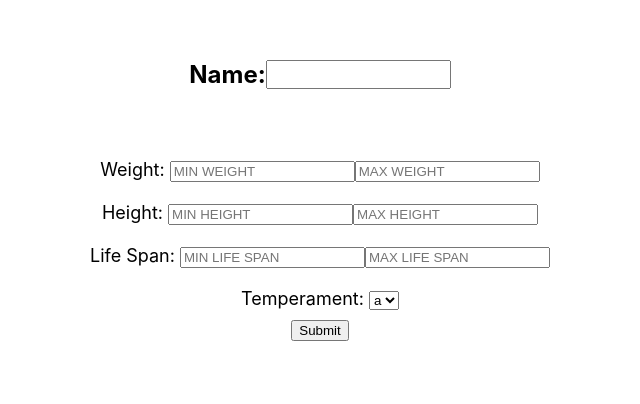
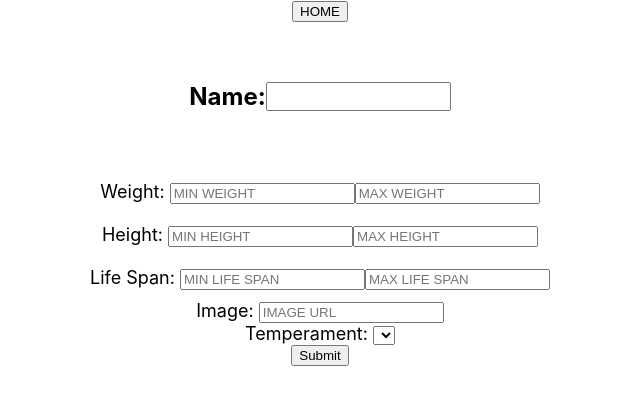
Before and after one commit to SrDevDash/PI-Dogs-main, a React (Create React App) app in the folder client/: page /breed/create in a window 1280 px wide. Shown: the top 404 px of the page, without its empty margins (320-960 px from the left). Built offline with nearby package versions, Linux system fonts and the light colour scheme.

Commit message:
Update CreateBreedForm.jsx

```diff
--- a/client/src/Components/CreateBreedForm/CreateBreedForm.jsx
+++ b/client/src/Components/CreateBreedForm/CreateBreedForm.jsx
@@ -1,8 +1,13 @@
 import React, { useState } from "react";
+import { useDispatch, useSelector } from "react-redux";
+import { useNavigate } from "react-router-dom";
 import "./createBreedForm.module.css";
+import { createBreed } from "../../Redux/Actions/actions";
 
 export default function CreateBreedForm() {
   // Crear estado para guardar toda la información del formulario
+  const navigate = useNavigate();
+  const dispatch = useDispatch();
   const [formData, setFormData] = useState({
     name: "",
     minWeight: "",
@@ -11,25 +16,27 @@ export default function CreateBreedForm() {
     maxHeight: "",
     minLifeSpan: "",
     maxLifeSpan: "",
+    image: "",
 
-    temperament: [],
+    temperaments: [],
   });
 
-  const temperament = ["a", "b"];
+  const temperaments = useSelector((state) => state.temperaments);
+
   // Manejador de eventos para actualizar el estado cuando el usuario ingresa información
   const handleChange = (event) => {
-    const { name, value, options } = event.target;
-    console.log(value);
-    if (name === "temperament") {
+    const { name, value } = event.target;
+
+    setFormData({ ...formData, [name]: value });
+  };
+
+  const handleTemp = (e) => {
+    const { name, value } = e.target;
+
     setFormData({
       ...formData,
-        [name]: Array.from(options)
-          .filter((o) => o.selected)
-          .map((o) => o.value),
+      [name]: [...new Set([...formData.temperaments, value])],
     });
-    } else {
-      setFormData({ ...formData, [name]: value });
-    }
   };
 
   // Manejador de eventos para enviar la información del formulario al servidor
@@ -38,20 +45,24 @@ export default function CreateBreedForm() {
     // add valitatons
 
     // Enviar la información al servidor
-    const { name, temperament } = formData;
+    const { name, temperaments, image } = formData;
 
     const mapData = {
       name,
-      temperament,
+      temperaments,
+      image,
       weight: `${formData.minWeight} - ${formData.maxWeight}`,
       height: `${formData.minHeight} - ${formData.maxHeight}`,
       lifeSpan: `${formData.minLifeSpan} - ${formData.maxLifeSpan}`,
     };
 
     console.log(mapData);
+    dispatch(createBreed(mapData));
   };
 
   return (
+    <div>
+      <button onClick={() => navigate("/home")}>HOME</button>
       <form onSubmit={handleSubmit}>
         <div className="card-info">
           <div>
@@ -116,18 +127,38 @@ export default function CreateBreedForm() {
               onChange={handleChange}
             />
           </p>
-        <p>
+          <div>
+            <label>Image: </label>
+            <input
+              type="text"
+              name="image"
+              placeholder="IMAGE URL"
+              value={formData.image}
+              onChange={handleChange}
+            />
+          </div>
+          <div>
+            <div>
+              {formData.temperaments.map((temp, i) => {
+                return (
+                  <div key={i}>
+                    <p>{temp}</p>
+                  </div>
+                );
+              })}
+            </div>
             <label>Temperament: </label>
-          <select name="temperament" onChange={handleChange}>
-            {temperament.map((temperament, index) => (
-              <option key={index} value={temperament}>
-                {temperament}
+            <select name="temperaments" onChange={handleTemp}>
+              {temperaments.map((temperament, index) => (
+                <option key={index} value={temperament.name}>
+                  {temperament.name}
                 </option>
               ))}
             </select>
-        </p>
+          </div>
           <button type="submit">Submit</button>
         </div>
       </form>
+    </div>
   );
 }
```
Lines whose indentation alone changed are shown as unchanged.
